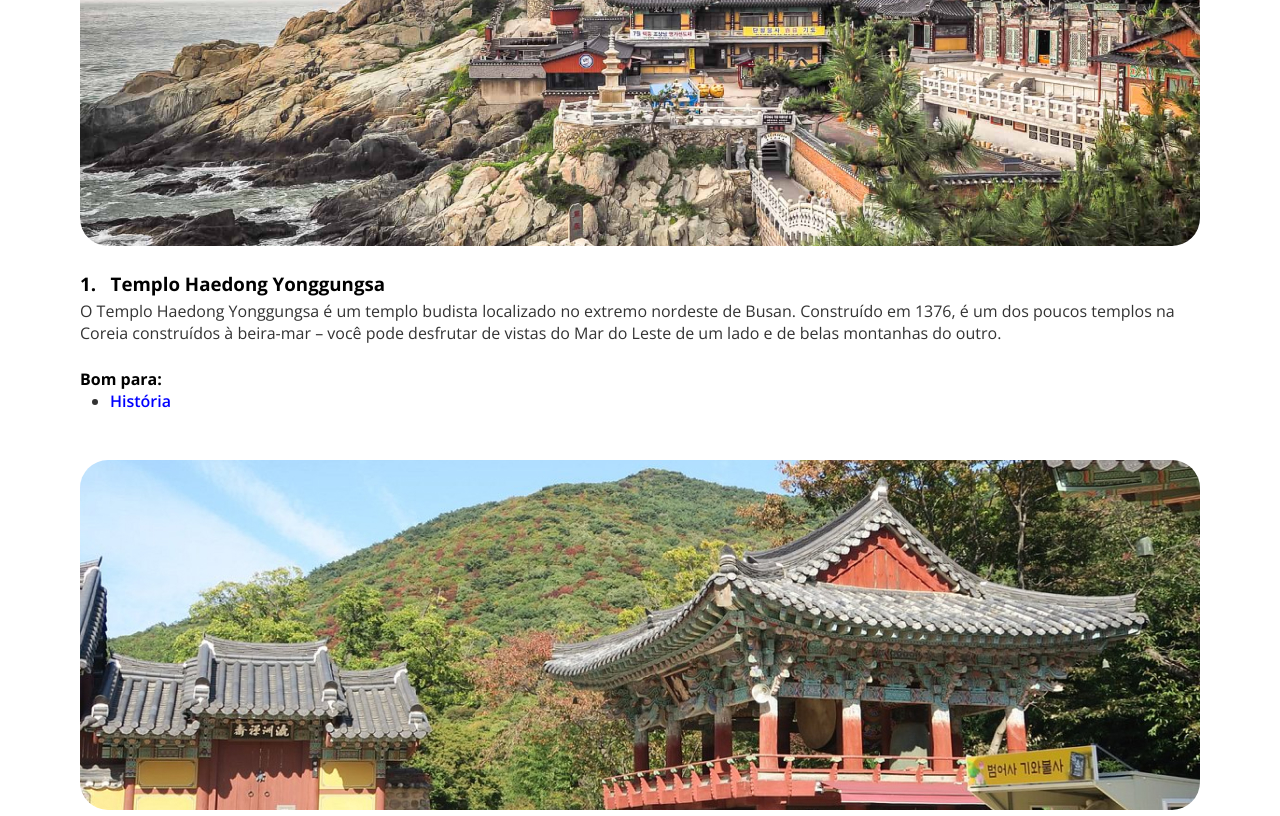
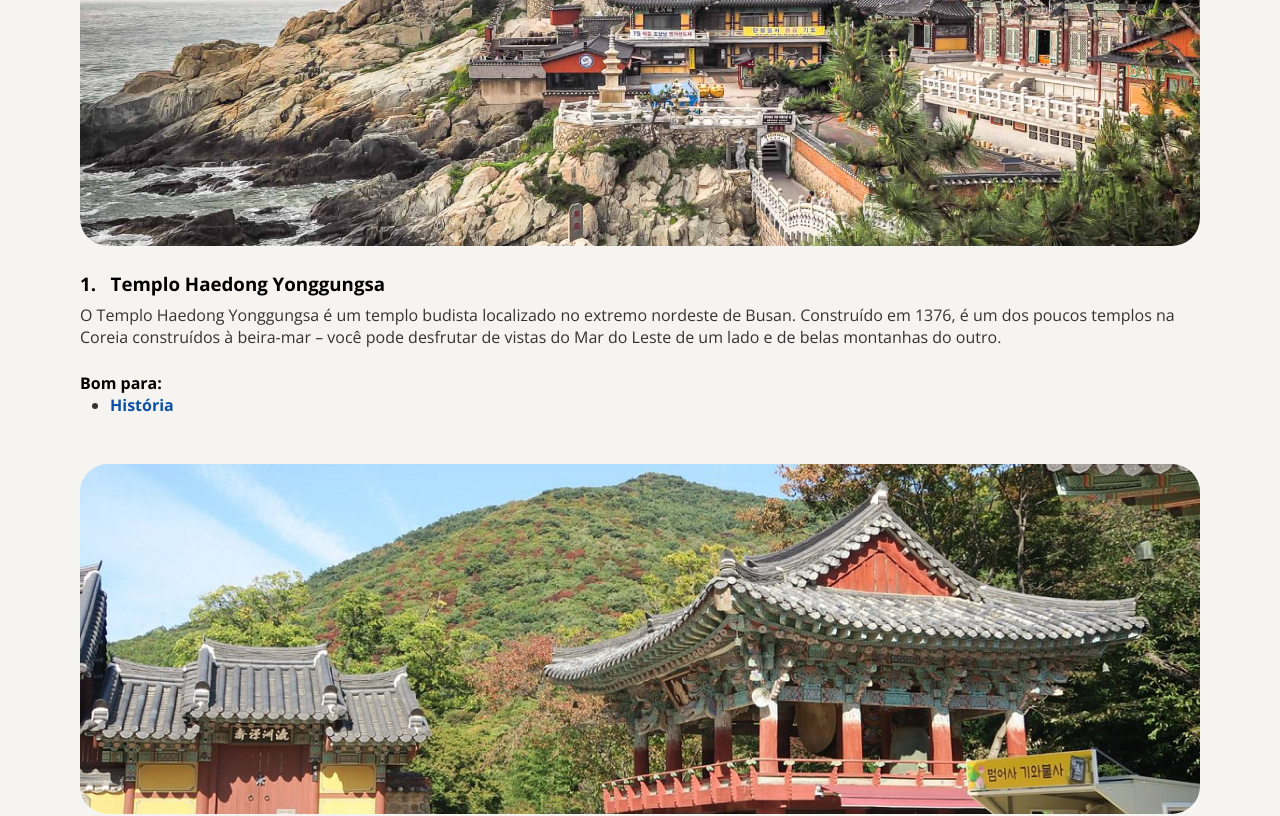
Before and after one commit to rebecalino/projeto-turismo, a plain HTML site: page index.html in a window 1280 px wide. Shown: the part 1366-2182 px from the top of the page. Drawn offline with nearby package versions, Linux system fonts and the light colour scheme; a web font is replaced by a local one.

Commit message:
completando styles e reorganizando

```diff
--- a/index.html
+++ b/index.html
@@ -10,7 +10,7 @@
     <meta charset="UTF-8">
     <meta name="viewport" content="width=device-width, initial-scale=1.0">
     <link href="./style.css" rel="stylesheet">
-    <title>Document</title>
+    <title>Página de Turismo</title>
 </head>
 <body>
     <div id="container">
--- a/style.css
+++ b/style.css
@@ -3,6 +3,7 @@
     padding: 0;
     box-sizing: border-box;
     font-family: "Open Sans", sans-serif;
+    background-color: #F5F4F0;
 }
 
 /*caixa principal do site*/
@@ -13,6 +14,7 @@
 h6{
     margin-bottom: 8px;
     font-size: 16px;
+    font-weight: bold;
     text-transform: uppercase;
     color: #E1624F;
 
@@ -54,26 +56,6 @@ h2 + p {
 }
 
 /*seções */
-h3 {
-    margin: 20px 0 4px;
-}
-
-h3 + p {
-    color:  #333333;
-    margin-bottom: 24px;
-    line-height: 22px;
-}
-/*não consegui colocar o tópico da ul para dentro do container. foi a alternativa que consegui encontrar */
-ul li{
-    margin-left: 30px;
-    color: blue;
-    font-weight: 600;
-
-}
-
-ul li::marker {
-    color: #333333;
-}
 
 #n2 {
     margin: 48px 0px;
@@ -83,6 +65,27 @@ ul li::marker {
     margin: 48px 0px 40px;
 }
 
+h3 {
+    margin: 20px 0 4px;
+}
+
+h3 + p {
+    color:  #333333;
+    margin:8px 0 24px;
+    line-height: 22px;
+}
+/*não consegui colocar o tópico da ul para dentro do container. foi a alternativa que consegui encontrar */
+ul li{
+    margin-left: 30px;
+    color: #0C51A7;
+    font-weight: 700;
+
+}
+
+ul li::marker {
+    color: #333333;
+}
+
 footer{
     text-align: center;
     color: #333333;
```
